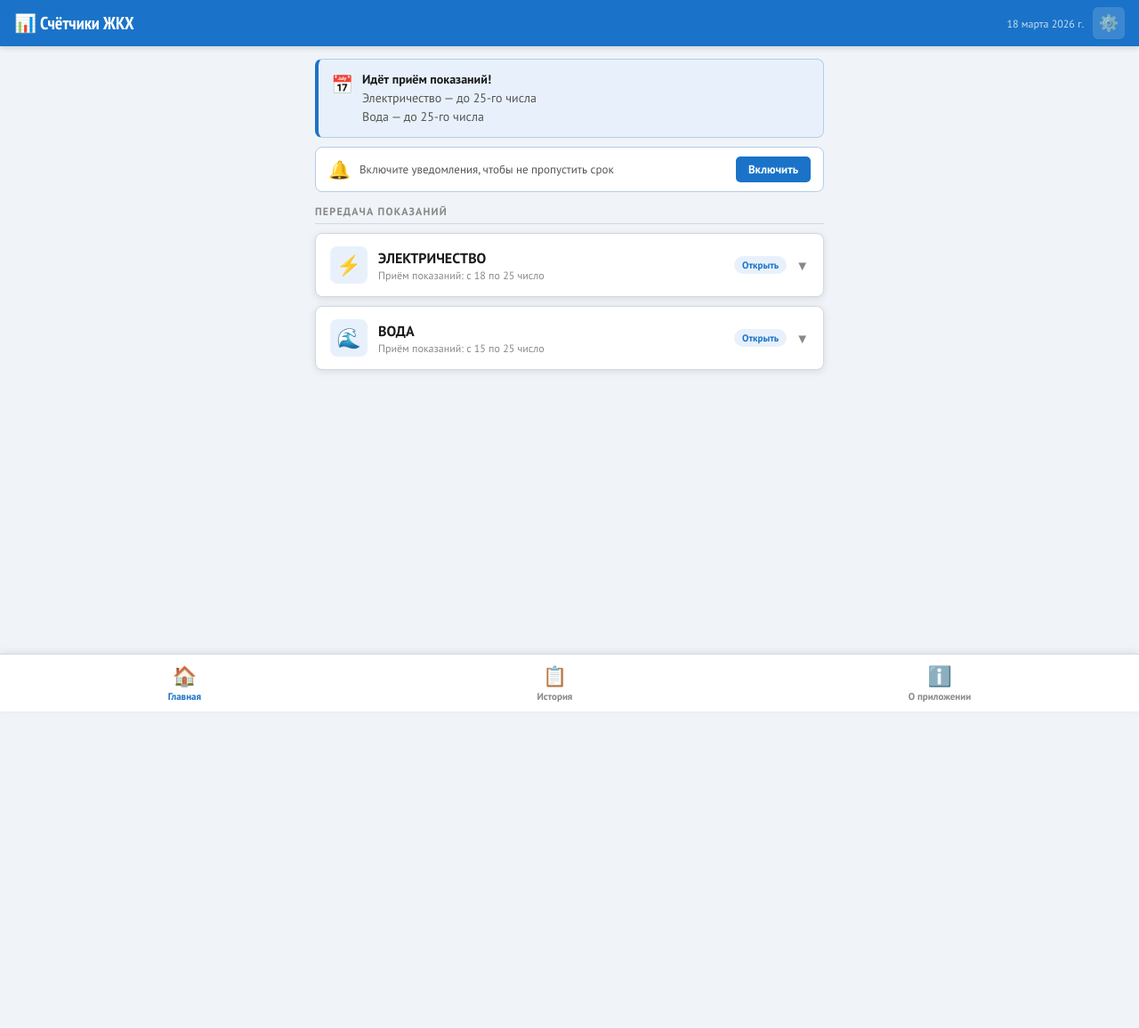
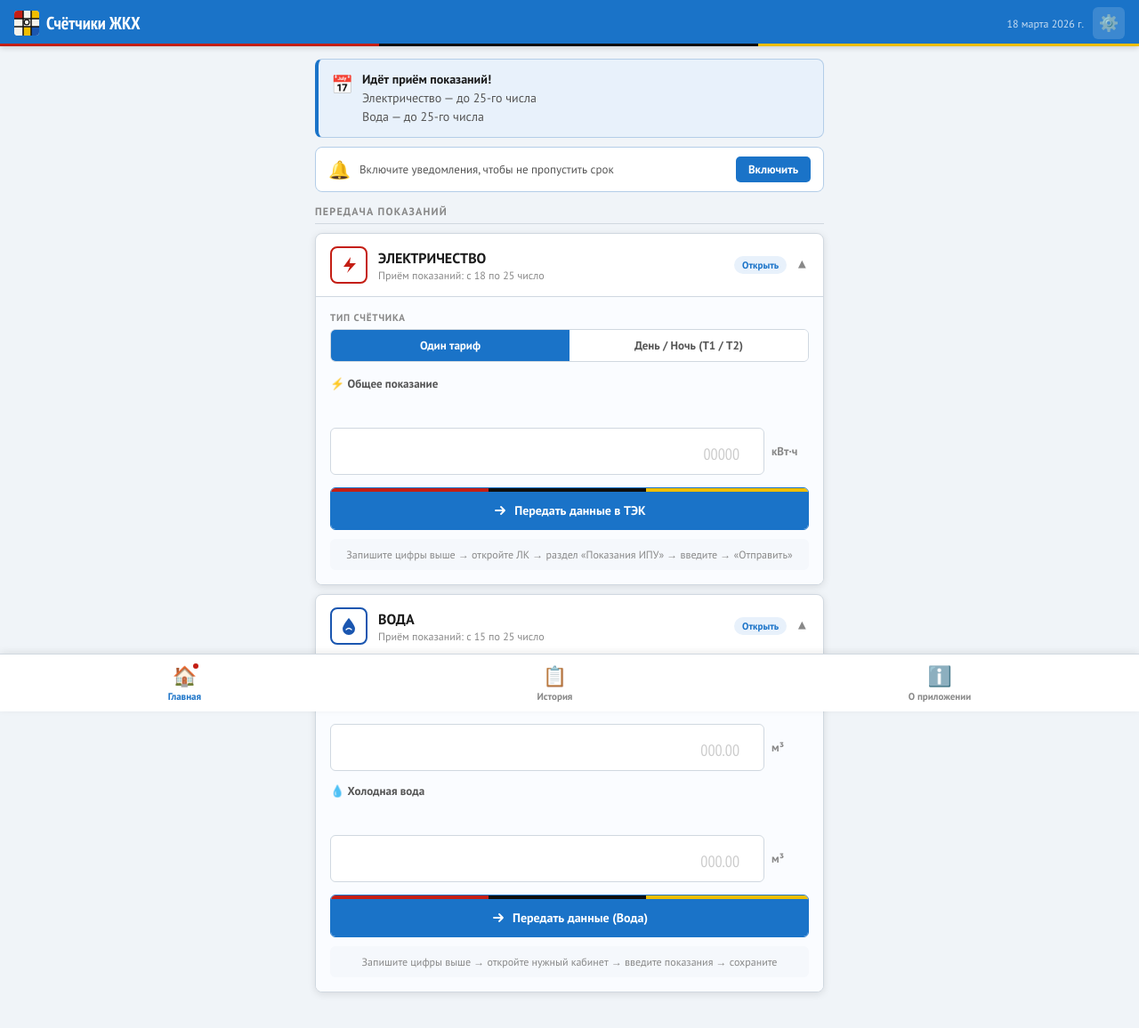
Before and after one commit to ortol/schetchiki, a plain HTML site: page index.html in a window 1280 px wide. Shown: the whole page at 89% size. Before the commit the page ends 800 px from the top, so only its background shows below. Drawn offline with Linux system fonts and the light colour scheme.

Commit message:
Update index.html

```diff
--- a/index.html
+++ b/index.html
@@ -24,6 +24,7 @@ html,body{background:var(--bg);color:var(--text);font-family:'PT Sans',sans-seri
 
 /* HEADER */
 .hdr{background:var(--blue);padding:0 16px;display:flex;align-items:center;justify-content:space-between;height:52px;box-shadow:0 2px 6px rgba(0,0,0,.15);position:sticky;top:0;z-index:50}
+.hdr::after{content:'';position:absolute;bottom:0;left:0;right:0;height:3px;background:linear-gradient(to right, #c41e14 33.3%, #0f0f0f 33.3%, #0f0f0f 66.6%, #f0be00 66.6%)}
 .logo{font-family:'PT Sans Narrow',sans-serif;font-size:20px;font-weight:700;color:#fff;display:flex;align-items:center;gap:8px}
 .hdr-date{font-size:12px;color:rgba(255,255,255,.75)}
 .s-btn{background:rgba(255,255,255,.15);border:none;border-radius:6px;color:#fff;font-size:18px;width:36px;height:36px;cursor:pointer;display:flex;align-items:center;justify-content:center}
@@ -49,7 +50,15 @@ html,body{background:var(--bg);color:var(--text);font-family:'PT Sans',sans-seri
 .card-hdr{padding:14px 16px;display:flex;align-items:center;justify-content:space-between;cursor:pointer;user-select:none;transition:background .15s}
 .card-hdr:hover{background:#f7fafd}
 .c-left{display:flex;align-items:center;gap:12px}
-.c-ico{width:42px;height:42px;border-radius:8px;background:var(--blue-lt);display:flex;align-items:center;justify-content:center;font-size:22px;flex-shrink:0}
+.c-ico{width:42px;height:42px;border-radius:8px;background:#fff;display:flex;align-items:center;justify-content:center;font-size:22px;flex-shrink:0}
+.c-ico-el{border:2px solid #c41e14}
+.c-ico-wa{border:2px solid #1a56b0}
+.c-ico.red{background:#fde8e8}
+.c-ico.blue{background:#dbeafe}
+.btn-wrap{margin-top:14px;border-radius:6px;overflow:hidden;border:1.5px solid var(--blue)}
+.btn-top{height:4px;background:linear-gradient(to right,#c41e14 33%,#0f0f0f 33%,#0f0f0f 66%,#f0be00 66%)}
+.btn-inner{background:var(--blue);padding:12px 14px;display:flex;align-items:center;justify-content:center;gap:8px;font-size:14px;font-weight:700;color:#fff;text-decoration:none;font-family:'PT Sans',sans-serif;transition:background .2s}
+.btn-inner:hover{background:var(--blue-dk)}
 .c-name{font-size:16px;font-weight:700;color:var(--text)}
 .c-dates{font-size:12px;color:var(--text3);margin-top:2px}
 .c-arrow{font-size:15px;color:var(--text3);transition:transform .2s;margin-left:4px}
@@ -70,12 +79,16 @@ html,body{background:var(--bg);color:var(--text);font-family:'PT Sans',sans-seri
 /* METER */
 .m-block{margin-bottom:14px}
 .m-label{font-size:13px;font-weight:700;color:var(--text2);margin-bottom:3px}
-.m-prev{font-size:11px;color:var(--text3);margin-bottom:5px;min-height:14px}
+.m-prev{font-size:11px;color:var(--text3);margin-bottom:3px;min-height:14px}
+.m-diff{font-size:12px;font-weight:700;margin-bottom:5px;min-height:16px}
+.m-diff.plus{color:#e07b00}
+.m-diff.minus{color:#2e9e4f}
+.m-diff.zero{color:#888}
 .m-row{display:flex;align-items:center;gap:8px}
 .m-inp{flex:1;background:#fff;border:1.5px solid var(--border);border-radius:6px;color:var(--text);font-family:'PT Sans Narrow',sans-serif;font-size:26px;font-weight:700;padding:9px 12px;outline:none;transition:border-color .2s;text-align:right}
 .m-inp::placeholder{font-size:18px;font-weight:400;color:#ccc}
 .m-inp:focus{border-color:var(--blue);box-shadow:0 0 0 3px rgba(26,115,200,.12)}
-.m-inp.filled{border-color:var(--green);color:var(--green)}
+.m-inp.filled{border-color:#2e9e4f;color:#2e9e4f;border-left:3px solid #f0be00}
 .m-unit{font-size:13px;color:var(--text3);min-width:42px;font-weight:700}
 
 /* BUTTONS */
@@ -90,6 +103,8 @@ html,body{background:var(--bg);color:var(--text);font-family:'PT Sans',sans-seri
 .nb{display:flex;flex-direction:column;align-items:center;gap:2px;background:none;border:none;cursor:pointer;color:var(--text3);font-size:11px;padding:4px 20px;font-family:'PT Sans',sans-serif;font-weight:700;transition:color .2s}
 .nb .i{font-size:22px}
 .nb.active{color:var(--blue)}
+.nb.active .i{position:relative}
+.nb.active .i::after{content:'';position:absolute;top:0;right:-2px;width:6px;height:6px;background:#c41e14;border-radius:50%}
 
 /* PAGES */
 .page{display:none}
@@ -134,7 +149,23 @@ html,body{background:var(--bg);color:var(--text);font-family:'PT Sans',sans-seri
 
 <!-- ШАПКА -->
 <div class="hdr">
-  <div class="logo">📊 Счётчики ЖКХ</div>
+  <div class="logo">
+    <svg width="28" height="28" viewBox="0 0 28 28" xmlns="http://www.w3.org/2000/svg" style="border-radius:4px;flex-shrink:0">
+      <rect width="28" height="28" fill="#f5f3eb"/>
+      <rect x="0" y="0" width="10" height="9" fill="#c41e14"/>
+      <rect x="19" y="0" width="9" height="9" fill="#f0be00"/>
+      <rect x="19" y="18" width="9" height="10" fill="#1a56b0"/>
+      <rect x="0" y="18" width="10" height="10" fill="#f5f3eb"/>
+      <rect x="10" y="18" width="9" height="10" fill="#f0be00"/>
+      <line x1="10" y1="0" x2="10" y2="28" stroke="#0f0f0f" stroke-width="1.5"/>
+      <line x1="19" y1="0" x2="19" y2="28" stroke="#0f0f0f" stroke-width="1.5"/>
+      <line x1="0" y1="9" x2="28" y2="9" stroke="#0f0f0f" stroke-width="1.5"/>
+      <line x1="0" y1="18" x2="28" y2="18" stroke="#0f0f0f" stroke-width="1.5"/>
+      <circle cx="14" cy="13" r="3.5" fill="#0f0f0f"/>
+      <circle cx="14" cy="13" r="2.2" fill="#f5f3eb"/>
+    </svg>
+    Счётчики ЖКХ
+  </div>
   <div style="display:flex;align-items:center;gap:10px">
     <div class="hdr-date" id="hdrDate"></div>
     <button class="s-btn" onclick="openS()" title="Настройки">⚙️</button>
@@ -152,9 +183,13 @@ html,body{background:var(--bg);color:var(--text);font-family:'PT Sans',sans-seri
 
       <!-- ЭЛЕКТРИЧЕСТВО -->
       <div class="card">
-        <div class="card-hdr" id="hdr-tek" onclick="toggle('tek')">
+        <div class="card-hdr open" id="hdr-tek" onclick="toggle('tek')">
           <div class="c-left">
-            <div class="c-ico">⚡</div>
+            <div class="c-ico c-ico-el">
+              <svg width="22" height="22" viewBox="0 0 22 22" fill="none">
+                <path d="M13 2L5 13h7l-3 7 10-11h-7L13 2z" fill="#c41e14"/>
+              </svg>
+            </div>
             <div>
               <div class="c-name">ЭЛЕКТРИЧЕСТВО</div>
               <div class="c-dates">Приём показаний: с 18 по 25 число</div>
@@ -165,7 +200,7 @@ html,body{background:var(--bg);color:var(--text);font-family:'PT Sans',sans-seri
             <span class="c-arrow">▼</span>
           </div>
         </div>
-        <div class="card-body" id="body-tek">
+        <div class="card-body open" id="body-tek">
 
           <div class="tabs-label">Тип счётчика</div>
           <div class="tabs">
@@ -178,6 +213,7 @@ html,body{background:var(--bg);color:var(--text);font-family:'PT Sans',sans-seri
             <div class="m-block">
               <div class="m-label">⚡ Общее показание</div>
               <div class="m-prev" id="prev-tek_single"></div>
+              <div class="m-diff" id="diff-tek_single"></div>
               <div class="m-row">
                 <input class="m-inp" id="inp-tek_single" type="number" inputmode="decimal" placeholder="00000" oninput="onInp(this,'tek_single')">
                 <div class="m-unit">кВт·ч</div>
@@ -190,6 +226,7 @@ html,body{background:var(--bg);color:var(--text);font-family:'PT Sans',sans-seri
             <div class="m-block">
               <div class="m-label">☀️ День (Т1)</div>
               <div class="m-prev" id="prev-tek_day"></div>
+              <div class="m-diff" id="diff-tek_day"></div>
               <div class="m-row">
                 <input class="m-inp" id="inp-tek_day" type="number" inputmode="decimal" placeholder="00000" oninput="onInp(this,'tek_day')">
                 <div class="m-unit">кВт·ч</div>
@@ -198,6 +235,7 @@ html,body{background:var(--bg);color:var(--text);font-family:'PT Sans',sans-seri
             <div class="m-block">
               <div class="m-label">🌙 Ночь (Т2)</div>
               <div class="m-prev" id="prev-tek_night"></div>
+              <div class="m-diff" id="diff-tek_night"></div>
               <div class="m-row">
                 <input class="m-inp" id="inp-tek_night" type="number" inputmode="decimal" placeholder="00000" oninput="onInp(this,'tek_night')">
                 <div class="m-unit">кВт·ч</div>
@@ -205,9 +243,15 @@ html,body{background:var(--bg);color:var(--text);font-family:'PT Sans',sans-seri
             </div>
           </div>
 
-          <a class="btn-main" href="https://lk.tek63.ru/" target="_blank" rel="noopener">
-            🌐 Открыть личный кабинет ТЭК
-          </a>
+          <div class="btn-wrap">
+            <div class="btn-top"></div>
+            <a class="btn-inner" href="https://lk.tek63.ru/" target="_blank" rel="noopener">
+              <svg width="16" height="16" viewBox="0 0 16 16" fill="none">
+                <path d="M3 8H13M13 8L9 4M13 8L9 12" stroke="white" stroke-width="1.8" stroke-linecap="round" stroke-linejoin="round"/>
+              </svg>
+              Передать данные в ТЭК
+            </a>
+          </div>
           <div class="hint">
             Запишите цифры выше → откройте ЛК → раздел «Показания ИПУ» → введите → «Отправить»
           </div>
@@ -216,9 +260,14 @@ html,body{background:var(--bg);color:var(--text);font-family:'PT Sans',sans-seri
 
       <!-- ВОДА -->
       <div class="card">
-        <div class="card-hdr" id="hdr-esp" onclick="toggle('esp')">
+        <div class="card-hdr open" id="hdr-esp" onclick="toggle('esp')">
           <div class="c-left">
-            <div class="c-ico">🌊</div>
+            <div class="c-ico c-ico-wa">
+              <svg width="22" height="22" viewBox="0 0 22 22" fill="none">
+                <path d="M11 2C11 2 4 10 4 14A7 7 0 0 0 18 14C18 10 11 2 11 2Z" fill="#1a56b0"/>
+                <path d="M8 15Q11 12 14 15" stroke="white" stroke-width="1.2" fill="none" stroke-linecap="round"/>
+              </svg>
+            </div>
             <div>
               <div class="c-name">ВОДА</div>
               <div class="c-dates">Приём показаний: с 15 по 25 число</div>
@@ -229,11 +278,12 @@ html,body{background:var(--bg);color:var(--text);font-family:'PT Sans',sans-seri
             <span class="c-arrow">▼</span>
           </div>
         </div>
-        <div class="card-body" id="body-esp">
+        <div class="card-body open" id="body-esp">
 
           <div class="m-block">
             <div class="m-label">🔥 Горячая вода</div>
             <div class="m-prev" id="prev-esp_hot"></div>
+            <div class="m-diff" id="diff-esp_hot"></div>
             <div class="m-row">
               <input class="m-inp" id="inp-esp_hot" type="number" inputmode="decimal" placeholder="000.00" oninput="onInp(this,'esp_hot')">
               <div class="m-unit">м³</div>
@@ -243,27 +293,23 @@ html,body{background:var(--bg);color:var(--text);font-family:'PT Sans',sans-seri
           <div class="m-block">
             <div class="m-label">💧 Холодная вода</div>
             <div class="m-prev" id="prev-esp_cold"></div>
+            <div class="m-diff" id="diff-esp_cold"></div>
             <div class="m-row">
               <input class="m-inp" id="inp-esp_cold" type="number" inputmode="decimal" placeholder="000.00" oninput="onInp(this,'esp_cold')">
               <div class="m-unit">м³</div>
             </div>
           </div>
 
-          <div class="m-block">
-            <div class="m-label">🌡️ Отопление</div>
-            <div class="m-prev" id="prev-esp_heat"></div>
-            <div class="m-row">
-              <input class="m-inp" id="inp-esp_heat" type="number" inputmode="decimal" placeholder="000.00" oninput="onInp(this,'esp_heat')">
-              <div class="m-unit">Гкал</div>
-            </div>
+
+          <div class="btn-wrap">
+            <div class="btn-top"></div>
+            <a class="btn-inner" href="https://esplus.kvp24.ru/login" target="_blank" rel="noopener">
+              <svg width="16" height="16" viewBox="0 0 16 16" fill="none">
+                <path d="M3 8H13M13 8L9 4M13 8L9 12" stroke="white" stroke-width="1.8" stroke-linecap="round" stroke-linejoin="round"/>
+              </svg>
+              Передать данные (Вода)
+            </a>
           </div>
-
-          <a class="btn-main" href="https://samara.esplus.ru/service/pc/" target="_blank" rel="noopener">
-            🌐 Личный кабинет (лицевой счёт 10 цифр)
-          </a>
-          <a class="btn-sec" href="https://esplus.kvp24.ru/login" target="_blank" rel="noopener">
-            🌐 Квартплата 24 (лицевой счёт 11 цифр)
-          </a>
           <div class="hint">
             Запишите цифры выше → откройте нужный кабинет → введите показания → сохраните
           </div>
@@ -370,7 +416,6 @@ const METERS = {
   tek_night:  {label:'Ночь (Т2)',    unit:'кВт·ч'},
   esp_hot:    {label:'Горячая вода', unit:'м³'},
   esp_cold:   {label:'Холодная вода',unit:'м³'},
-  esp_heat:   {label:'Отопление',    unit:'Гкал'},
 };
 
 function cfg()  { return JSON.parse(localStorage.getItem('cfg')  || '{"tariff":"single","notify":"yes","name":""}') }
@@ -454,6 +499,33 @@ function onInp(el, key) {
   else delete h[m][key];
   savHist(h);
   refreshBadges();
+  updateDiff(key, el.value);
+}
+
+// ── разница с прошлым месяцем ─────────────────────
+function updateDiff(key, curVal) {
+  const el = document.getElementById('diff-' + key);
+  if (!el) return;
+  const h = hist();
+  const months = Object.keys(h).sort().reverse();
+  const prev = months.find(m => m < curM());
+  if (!prev || !h[prev] || !h[prev][key] || !curVal) {
+    el.textContent = ''; el.className = 'm-diff'; return;
+  }
+  const diff = parseFloat(curVal) - parseFloat(h[prev][key]);
+  const unit = METERS[key].unit;
+  if (isNaN(diff)) { el.textContent = ''; return; }
+  const abs = Math.abs(diff).toFixed(2).replace(/\.00$/, '');
+  if (diff > 0) {
+    el.textContent = '▲ На ' + abs + ' ' + unit + ' больше прошлого месяца';
+    el.className = 'm-diff plus';
+  } else if (diff < 0) {
+    el.textContent = '▼ На ' + abs + ' ' + unit + ' меньше прошлого месяца';
+    el.className = 'm-diff minus';
+  } else {
+    el.textContent = '= Столько же что и в прошлом месяце';
+    el.className = 'm-diff zero';
+  }
 }
 
 // ── предыдущий месяц ──────────────────────────────
@@ -491,7 +563,7 @@ function refreshBadges() {
   else { tb.textContent = 'Открыть'; tb.className = 'badge idle'; }
 
   // вода
-  const wk = ['esp_hot','esp_cold','esp_heat'];
+  const wk = ['esp_hot','esp_cold'];
   const wb = document.getElementById('bdg-esp');
   if (wk.every(k => cur[k]))    { wb.textContent = '✓ Готово';  wb.className = 'badge done'; }
   else if (wk.some(k => cur[k])){ wb.textContent = 'Частично'; wb.className = 'badge part'; }
```
